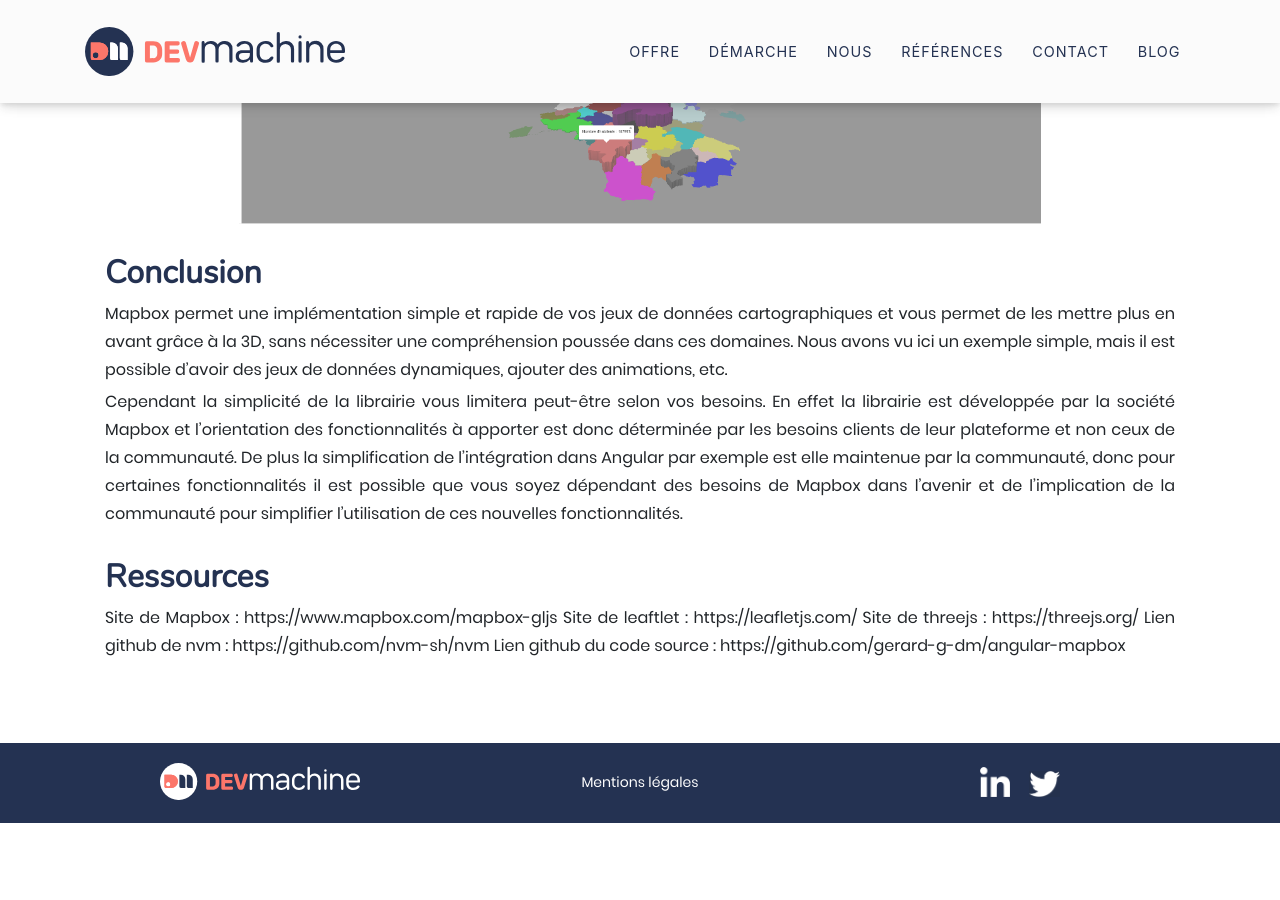
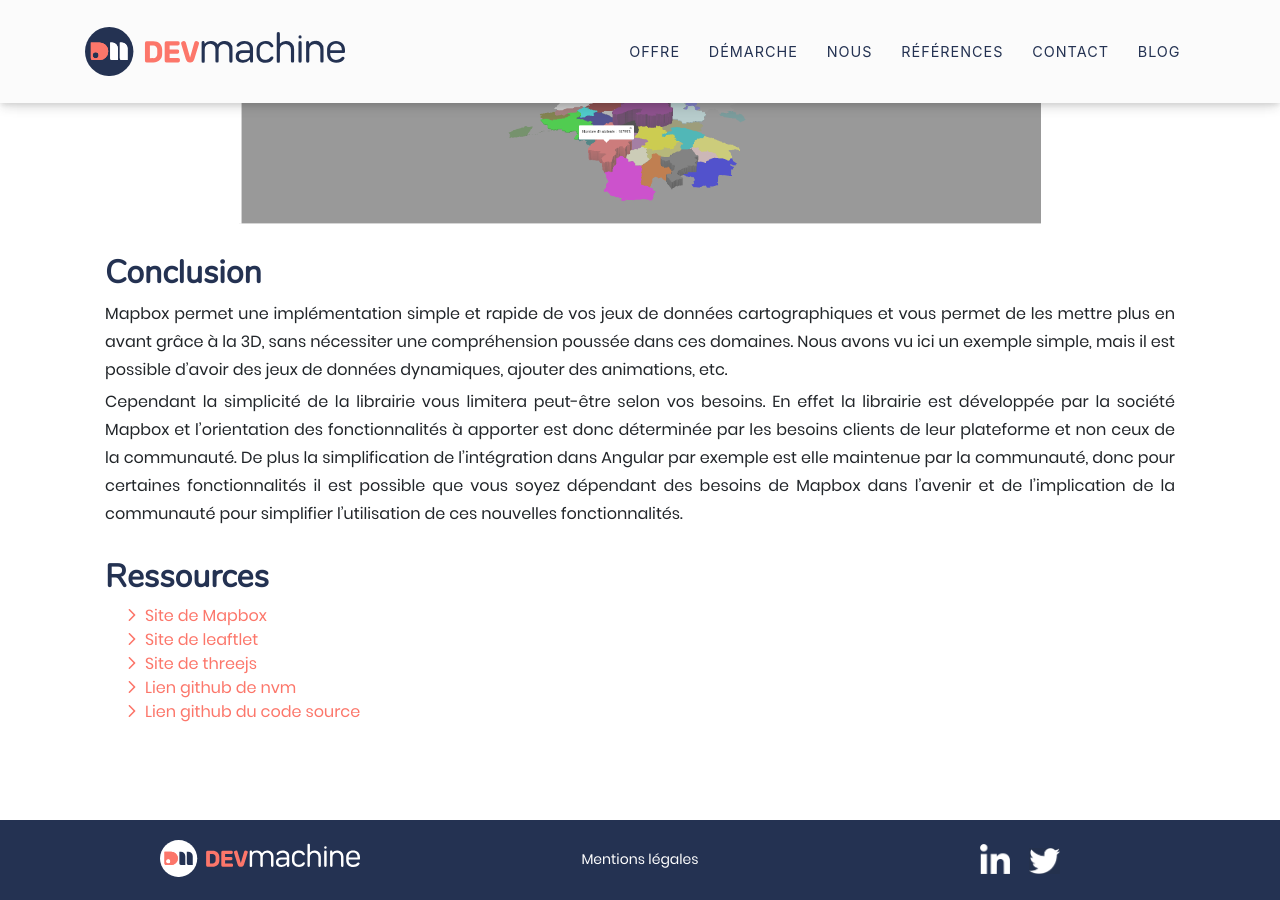
Before and after one commit to DEVmachine-fr/website, a Jekyll site: the page built from _posts/2021-09-28-implementation-mapbox.md, in a window 1280 px wide and 900 px high, scrolled down 8188 px. Built offline with Jekyll 4.4.1, drawn with Linux system fonts in a browser that asks for light colours; nearby versions of some CDN libraries; before the commit the page ends 9011 px from its top, so only the background shows below that.

Commit message:
correctif lien ressources

```diff
--- a/_posts/2021-09-28-implementation-mapbox.md
+++ b/_posts/2021-09-28-implementation-mapbox.md
@@ -340,8 +340,8 @@ De plus la simplification de l'intégration dans Angular par exemple est elle ma
 
 ## Ressources <a class="anchor" name="ressources"></a>
 
-Site de Mapbox : https://www.mapbox.com/mapbox-gljs
-Site de leaftlet : https://leafletjs.com/
-Site de threejs : https://threejs.org/
-Lien github de nvm : https://github.com/nvm-sh/nvm
-Lien github du code source : https://github.com/gerard-g-dm/angular-mapbox
+* [Site de Mapbox](https://www.mapbox.com/mapbox-gljs)
+* [Site de leaftlet](https://leafletjs.com/)
+* [Site de threejs](https://threejs.org/)
+* [Lien github de nvm](https://github.com/nvm-sh/nvm)
+* [Lien github du code source](https://github.com/gerard-g-dm/angular-mapbox)
```
